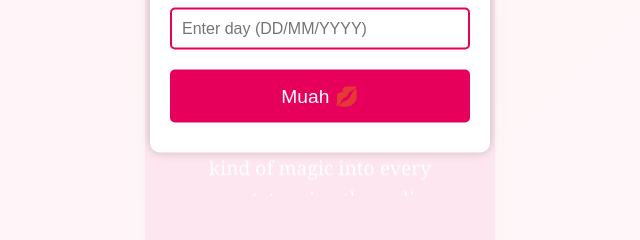
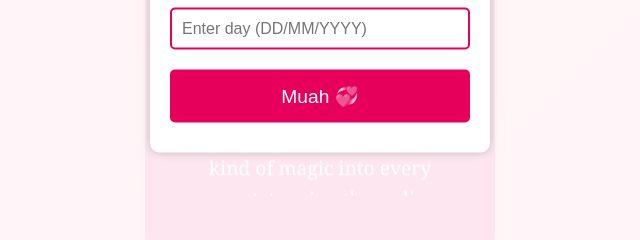
Before and after one commit to KimsengHouy/valentine, a plain HTML site: page index.html in a window 1280 px wide. Both pictures are taken after a click on the element 640 px from the left and 400 px from the top of the page. Shown: the part 355-595 px from the top of the page, 320-960 px from the left. Drawn offline with Linux system fonts and the light colour scheme.

Commit message:
Update index.html

```diff
--- a/index.html
+++ b/index.html
@@ -272,7 +272,7 @@
     <div id="form">
       <label for="dayInput">Enter the Our Date to see the message (Day/Month/Year):</label>
       <input type="text" id="dayInput" placeholder="Enter day (DD/MM/YYYY)">
-      <button onclick="checkDay()">Muah 💋</button>
+      <button onclick="checkDay()">Muah 💞</button>
       <div id="errorMessage" style="color: #e6005c; font-weight: bold; margin-top: 10px;"></div>
     </div>
   </div>
```
